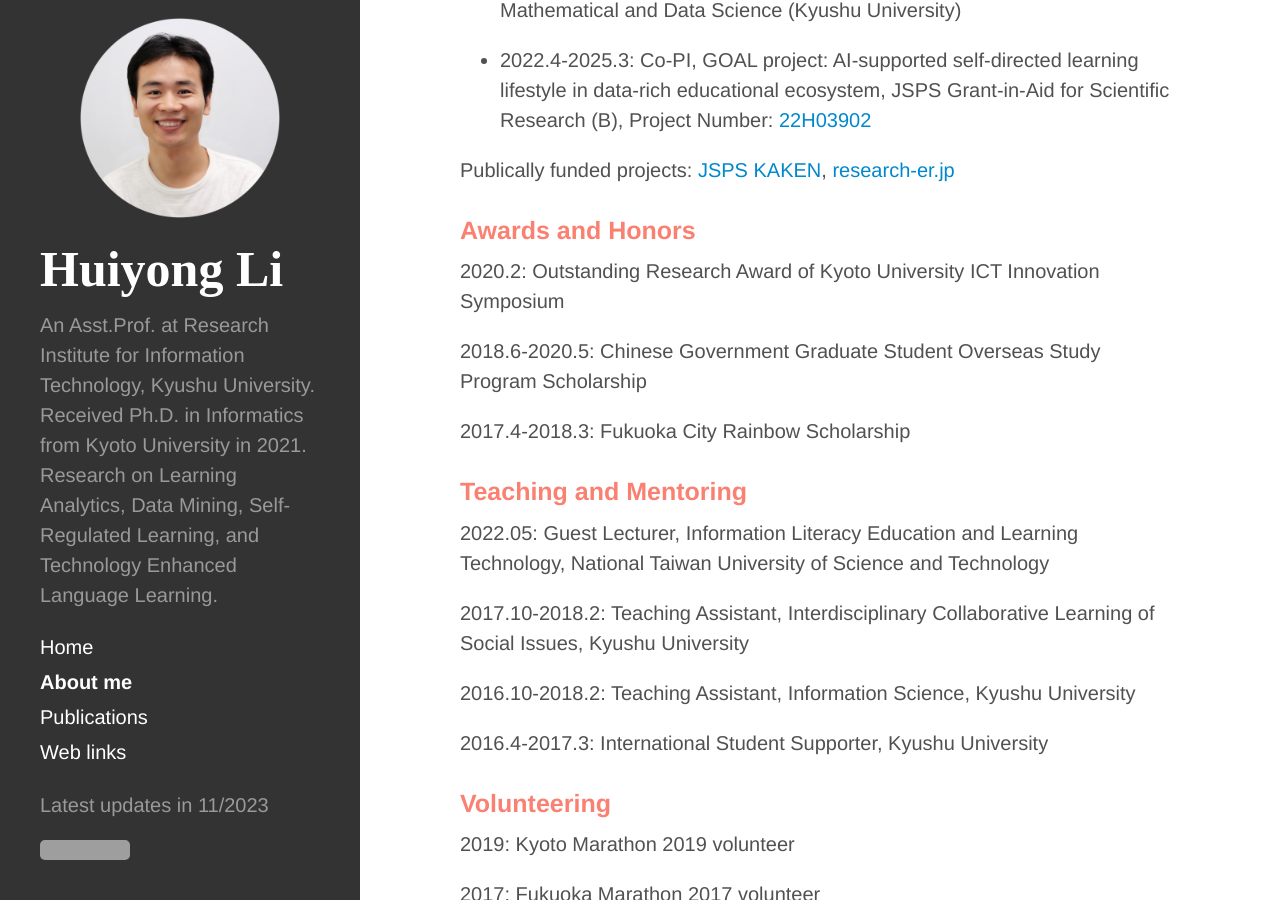
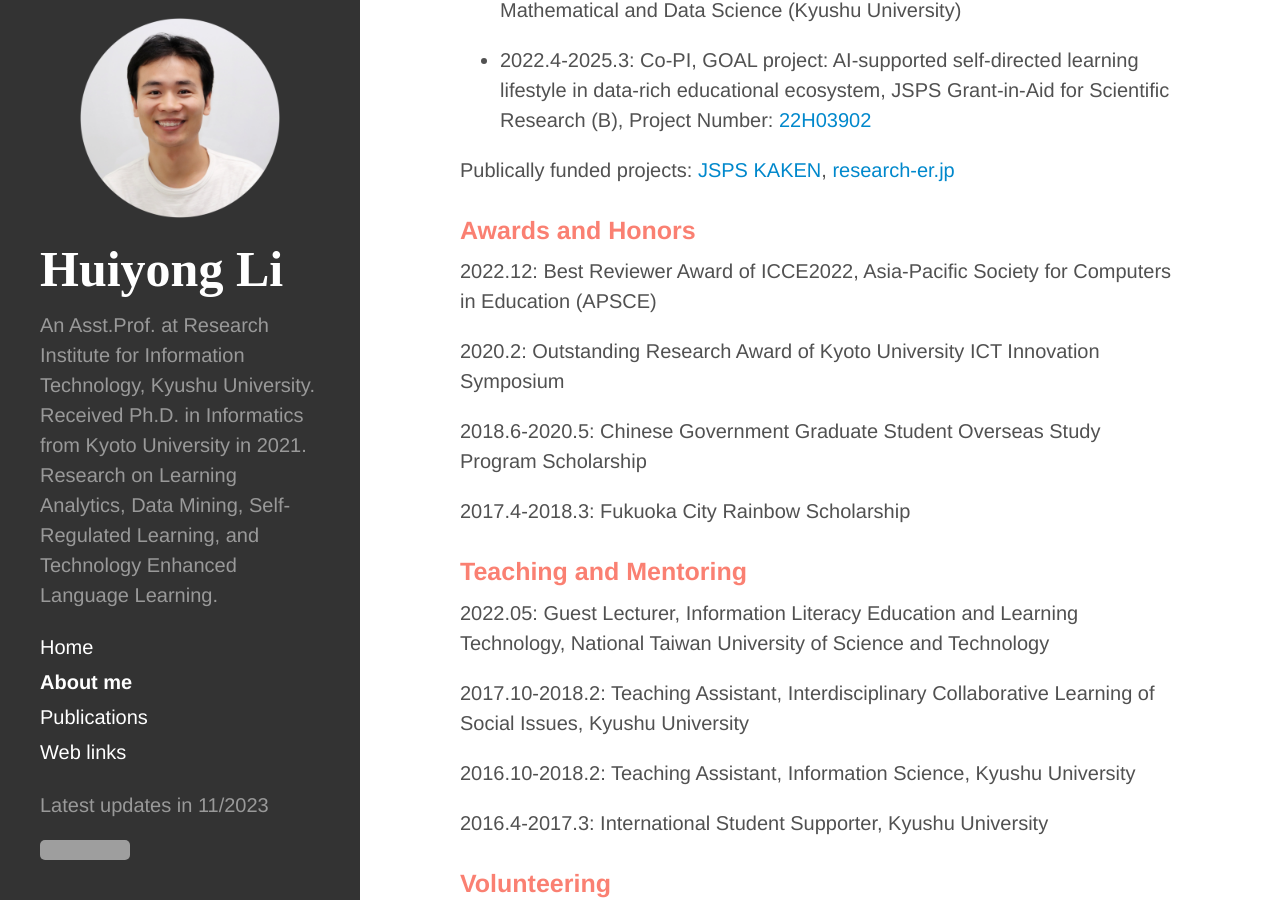
Before and after one commit to li-huiyong/li-huiyong.github.io, a Jekyll site: the page built from about-me.md, in a window 1280 px wide and 900 px high, scrolled down 2242 px. Built offline with Jekyll 4.4.1, drawn with Linux system fonts in a browser that asks for light colours; nearby versions of some CDN libraries; some web fonts are replaced; grey boxes are pictures that could not be loaded.

Commit message:
Add best reviewer award

```diff
--- a/about-me.md
+++ b/about-me.md
@@ -69,6 +69,9 @@ Assistant Professor at Research Institute for Information Technology, Kyushu Uni
 Publically funded projects: [JSPS KAKEN](https://nrid.nii.ac.jp/en/nrid/1000060913910/){:target="_blank"}, [research-er.jp](https://research-er.jp/researchers/view/946853){:target="_blank"}
 
 ### <span style="color: Salmon; ">Awards and Honors</span>
+
+2022.12: Best Reviewer Award of ICCE2022, Asia-Pacific Society for Computers in Education (APSCE)
+
 2020.2: Outstanding Research Award of Kyoto University ICT Innovation Symposium
 
 2018.6-2020.5: Chinese Government Graduate Student Overseas Study Program Scholarship
```
